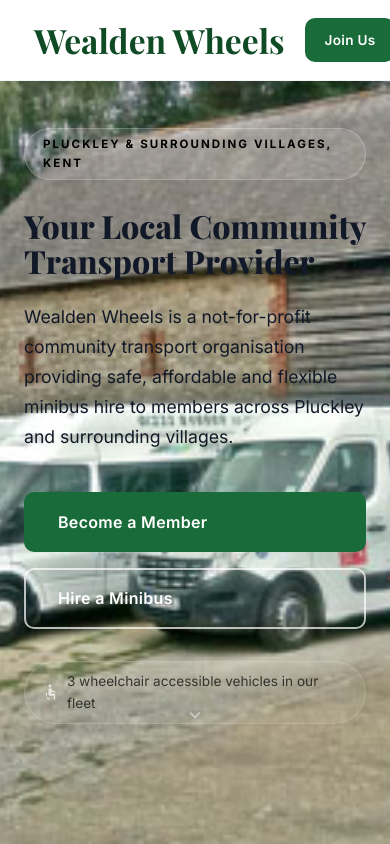
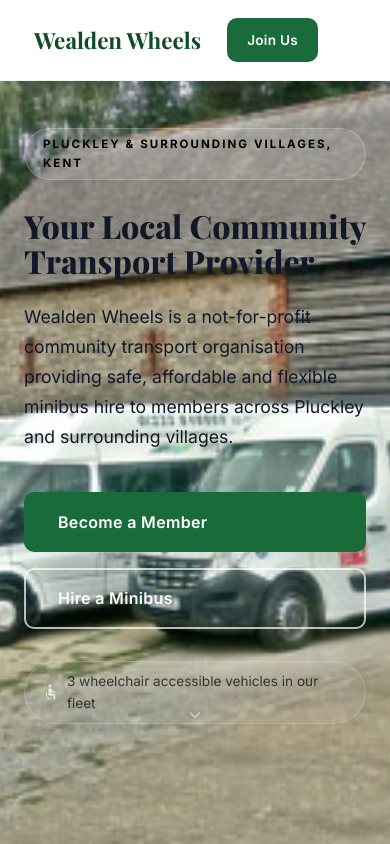
Before and after one commit to Cra1gyy/WealdenWheels-Working, a Vue app: page / in a window 390 px wide. Shown: the top 844 px of the page. Built offline with nearby package versions, Linux system fonts and the light colour scheme.

Commit message:
fixed burger bar for mobile view

```diff
--- a/src/components/Navbar.vue
+++ b/src/components/Navbar.vue
@@ -375,11 +375,17 @@
   .mobile-menu {
     display: block;
   }
+  .logo-name {
+    font-size: 1.6rem;
+  }
 }
 
 @media (max-width: 480px) {
   .logo-tagline {
     display: none;
   }
+  .logo-name {
+    font-size: 1.4rem;
+  }
 }
 </style>
```
